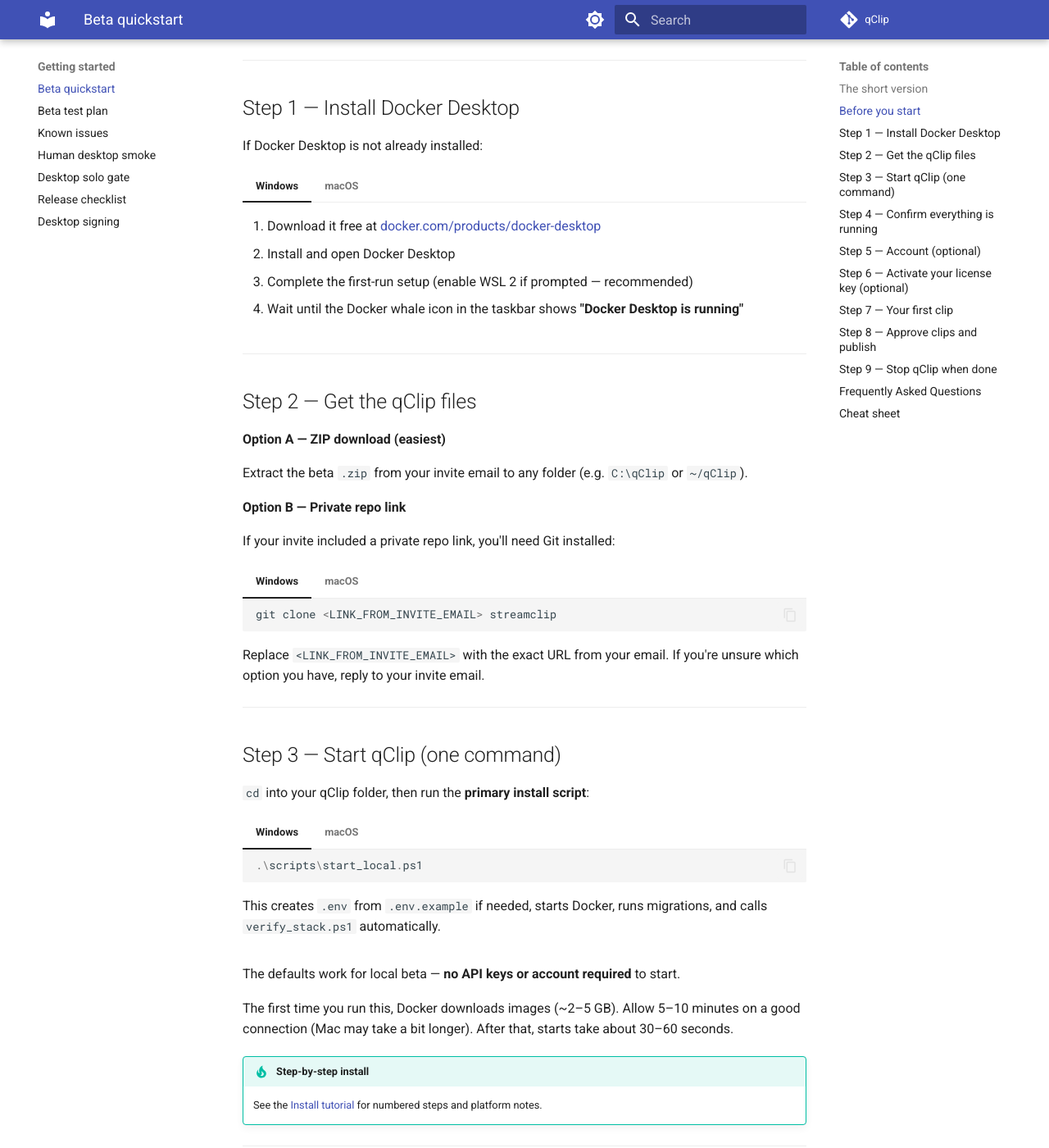
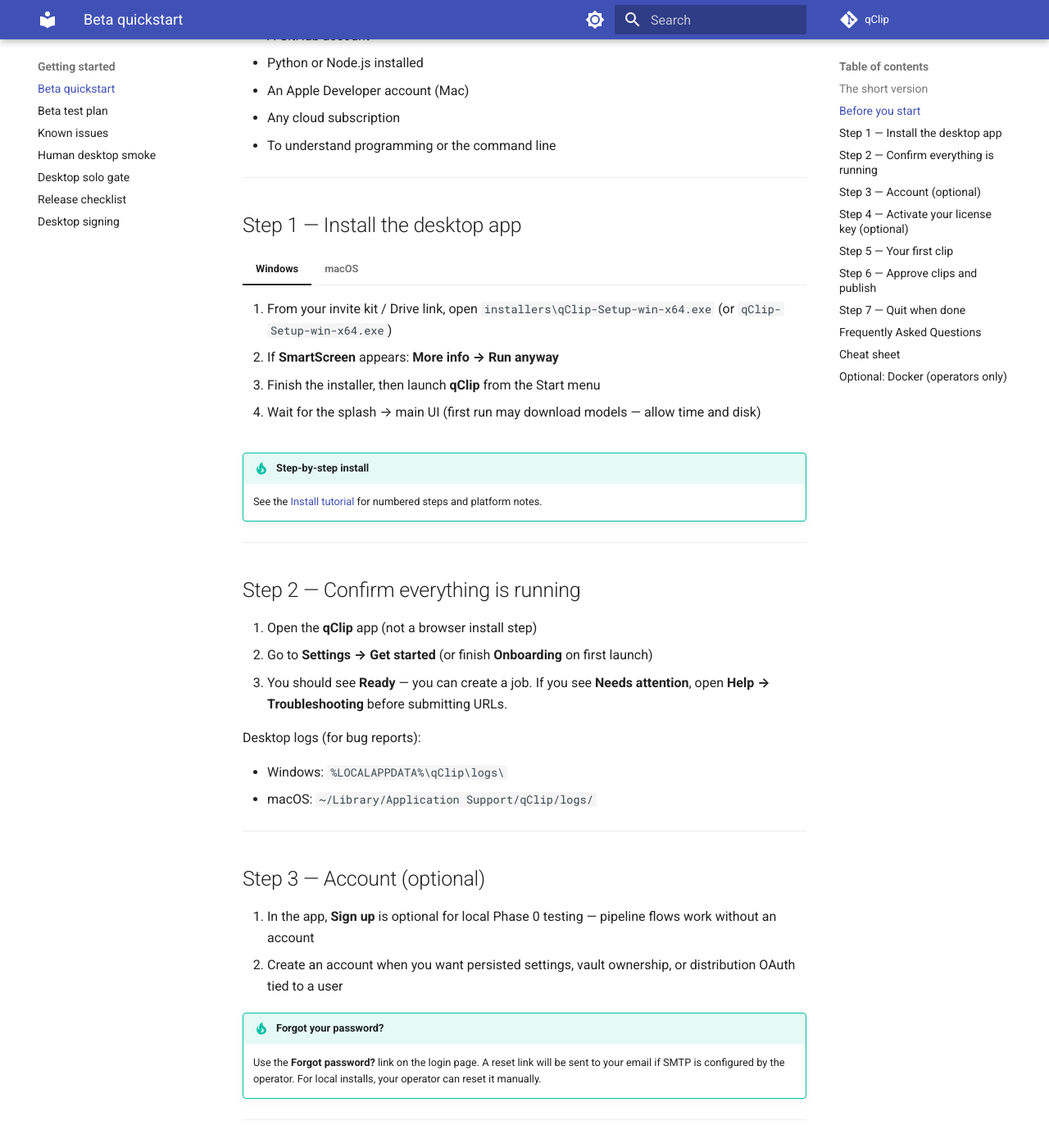
Before and after one commit to WheresWellium/StreamClip, an MkDocs documentation site: the page built from docs/BETA_TESTER_QUICKSTART.md, in a window 1280 px wide and 1400 px high, scrolled down 1789 px. Shown: the whole window at 82% size. Built offline with MkDocs 1.6.1 and Material for MkDocs 9.7.7, drawn with Linux system fonts in a browser that asks for light colours; comment, search, counter and statistics services are not loaded; some of the changed text lies outside the part shown.

Commit message:
docs(beta): make desktop installer the primary creator path
Rewrite quickstart and install tutorial so Step 1 is the .exe/.dmg, not
Docker Desktop. Keep compose as an operators-only appendix; align go-live
invite copy and known-issues ordering with the solo gate.

Co-authored-by: Wells <WheresWellium@users.noreply.github.com>

````diff
--- a/docs/BETA_TESTER_QUICKSTART.md
+++ b/docs/BETA_TESTER_QUICKSTART.md
@@ -1,6 +1,8 @@
 # qClip Beta — Quickstart Guide
 
 Welcome to the qClip beta. This guide takes you from **zero to your first short clip**. Most people finish setup in about **15 minutes**.
+
+**Creators do not need Docker.** Install the Windows `.exe` or macOS `.dmg` from your invite kit.
 
 ---
 
@@ -16,11 +18,13 @@ Welcome to the qClip beta. This guide takes you from **zero to your first short
 |-----|----------|-------|
 | **Windows installer (.exe)** | Windows creators | [Get qClip](BETA_DOWNLOAD.md) — SmartScreen → More info → Run anyway |
 | **macOS installer (.dmg)** | Apple Silicon creators | `qClip-mac-arm64.dmg` — unsigned beta: **right-click → Open** |
-| **Docker** (optional) | Operators / full-stack self-host | Steps below if you prefer compose |
+| **Docker** (optional) | Operators / full-stack self-host | See [optional Docker appendix](#optional-docker-operators-only) |
 
-You do **not** need a GitHub account, Python, or coding experience for the desktop path.
+You do **not** need a GitHub account, Python, Docker Desktop, or coding experience for the desktop path.
 
-**Help in the app:** Open **Help** from the header for quickstart, install, GPU, and troubleshooting — without leaving qClip. The shipped app does **not** include OpenAPI/Swagger or operator settings; those are for local development only.
+**Help in the app:** Open **Help** from the header for quickstart, install, GPU, and troubleshooting — without leaving qClip.
+
+**Solo gate / smoke:** Operators validating installs use [DESKTOP_SOLO_GATE.md](DESKTOP_SOLO_GATE.md) and [HUMAN_DESKTOP_SMOKE.md](HUMAN_DESKTOP_SMOKE.md).
 
 ---
 
@@ -29,7 +33,7 @@ You do **not** need a GitHub account, Python, or coding experience for the deskt
 **You need:**
 
 - **Windows 10/11** or **macOS 12+** (Apple Silicon for the Mac `.dmg`)
-- The desktop installer from your invite (`qClip-Setup-win-x64.exe` or `qClip-mac-arm64.dmg`) — **or** Docker Desktop if you choose the optional compose path
+- The desktop installer from your invite (`qClip-Setup-win-x64.exe` or `qClip-mac-arm64.dmg`)
 - 16 GB RAM minimum — 32 GB recommended
 - On Windows: NVIDIA GPU recommended (CPU-only works but is much slower)
 - On Mac: VideoToolbox / CPU (no NVIDIA) — allow longer job times
@@ -39,155 +43,67 @@ You do **not** need a GitHub account, Python, or coding experience for the deskt
 
 | Term | What it means |
 |------|----------------|
-| Docker | Free app that runs qClip locally |
+| Installer | The `.exe` (Windows) or `.dmg` (Mac) that installs qClip |
 | License key | Unlock code from your invite email |
 | Job | One video you are processing |
 | Clip | One short video cut from that job |
 
 **You do not need:**
 
+- Docker Desktop
 - A GitHub account
 - Python or Node.js installed
 - An Apple Developer account (Mac)
 - Any cloud subscription
-- To understand programming or the command line (copy/paste the commands we give you)
+- To understand programming or the command line
 
 ---
 
-## Step 1 — Install Docker Desktop
-
-If Docker Desktop is not already installed:
+## Step 1 — Install the desktop app
 
 === "Windows"
 
-    1. Download it free at [docker.com/products/docker-desktop](https://www.docker.com/products/docker-desktop/)
-    2. Install and open Docker Desktop
-    3. Complete the first-run setup (enable WSL 2 if prompted — recommended)
-    4. Wait until the Docker whale icon in the taskbar shows **"Docker Desktop is running"**
+    1. From your invite kit / Drive link, open `installers\qClip-Setup-win-x64.exe` (or `qClip-Setup-win-x64.exe`)
+    2. If **SmartScreen** appears: **More info → Run anyway**
+    3. Finish the installer, then launch **qClip** from the Start menu
+    4. Wait for the splash → main UI (first run may download models — allow time and disk)
 
 === "macOS"
 
-    1. Download **Docker Desktop for Mac** — choose **Apple Silicon** or **Intel** to match your machine
-    2. Open the `.dmg`, drag Docker to Applications, launch it
-    3. Complete first-run setup
-    4. Wait until the menu-bar whale shows **Docker Desktop is running**
-
----
-
-## Step 2 — Get the qClip files
-
-**Option A — ZIP download (easiest)**
-
-Extract the beta `.zip` from your invite email to any folder (e.g. `C:\qClip` or `~/qClip`).
-
-**Option B — Private repo link**
-
-If your invite included a private repo link, you'll need Git installed:
-
-=== "Windows"
-
-    ```powershell
-    git clone <LINK_FROM_INVITE_EMAIL> streamclip
-    ```
-
-=== "macOS"
-
-    ```bash
-    git clone <LINK_FROM_INVITE_EMAIL> streamclip
-    ```
-
-Replace `<LINK_FROM_INVITE_EMAIL>` with the exact URL from your email. If you're unsure which option you have, reply to your invite email.
-
----
-
-## Step 3 — Start qClip (one command)
-
-`cd` into your qClip folder, then run the **primary install script**:
-
-=== "Windows"
-
-    ```powershell
-    .\scripts\start_local.ps1
-    ```
-
-    This creates `.env` from `.env.example` if needed, starts Docker, runs migrations, and calls `verify_stack.ps1` automatically.
-
-=== "macOS"
-
-    Manual equivalent (Docker does not ship PowerShell by default):
-
-    ```bash
-    cp .env.example .env    # skip if .env exists
-    docker compose up -d --build
-    docker compose exec -T api alembic upgrade head
-    ```
-
-    Or, if [PowerShell Core](https://github.com/PowerShell/PowerShell) is installed:
-
-    ```bash
-    pwsh -File ./scripts/start_local.ps1
-    ```
-
-The defaults work for local beta — **no API keys or account required** to start.
-
-The first time you run this, Docker downloads images (~2–5 GB). Allow 5–10 minutes on a good connection (Mac may take a bit longer). After that, starts take about 30–60 seconds.
+    1. Open `qClip-mac-arm64.dmg` from your invite kit
+    2. Drag **qClip** to **Applications**
+    3. Unsigned beta: **right-click → Open → Open** (Gatekeeper)
+    4. Wait for splash → main UI
 
 !!! tip "Step-by-step install"
     See the [Install tutorial](tutorials/TUTORIAL_INSTALL.md) for numbered steps and platform notes.
 
 ---
 
-## Step 4 — Confirm everything is running
+## Step 2 — Confirm everything is running
 
-**In the app (all installs):**
-
-1. Open [http://localhost:3000](http://localhost:3000)
+1. Open the **qClip** app (not a browser install step)
 2. Go to **Settings → Get started** (or finish **Onboarding** on first launch)
 3. You should see **Ready** — you can create a job. If you see **Needs attention**, open **Help → Troubleshooting** before submitting URLs.
 
-**Docker beta only (optional deeper check):**
+Desktop logs (for bug reports):
 
-=== "Windows"
-
-    `start_local.ps1` already runs verify. To re-check:
-
-    ```powershell
-    .\scripts\verify_stack.ps1
-    ```
-
-    All checks should be green. If any fail, **stop here** and use **Report a bug** in the app header (or reply to your invite email) with the script output before creating jobs.
-
-=== "macOS"
-
-    ```bash
-    docker compose ps
-    curl -s http://localhost:8000/api/health
-    open http://localhost:3000
-    ```
-
-    Containers should be running/healthy and the health endpoint should respond. Optional: `pwsh -File ./scripts/verify_stack.ps1` if PowerShell Core is installed.
-
-You can also confirm in the browser:
-
-- **App:** [http://localhost:3000](http://localhost:3000) — qClip home screen
-
-!!! note "API health URL (operators only)"
-    `http://localhost:8000/api/health` is for Docker debugging — not shown in the beta app. Desktop `.exe` users can skip it; use **Get started** in Settings instead.
+- Windows: `%LOCALAPPDATA%\qClip\logs\`
+- macOS: `~/Library/Application Support/qClip/logs/`
 
 ---
 
-## Step 5 — Account (optional)
+## Step 3 — Account (optional)
 
-1. Open [http://localhost:3000](http://localhost:3000)
-2. **Sign up** is optional for local Phase 0 testing — the stack works without an account for pipeline flows
-3. Create an account when you want persisted settings, vault ownership, or distribution OAuth tied to a user
+1. In the app, **Sign up** is optional for local Phase 0 testing — pipeline flows work without an account
+2. Create an account when you want persisted settings, vault ownership, or distribution OAuth tied to a user
 
 !!! tip "Forgot your password?"
     Use the **Forgot password?** link on the login page. A reset link will be sent to your email if SMTP is configured by the operator. For local installs, your operator can reset it manually.
 
 ---
 
-## Step 6 — Activate your license key (optional)
+## Step 4 — Activate your license key (optional)
 
 1. Go to **Settings → License**
 2. Paste the license key from your invite email (format: `SCPRO-…` with dashes)
@@ -218,7 +134,7 @@ Your beta key gives you **full access to every feature** — no paywalls, no fea
 
 ---
 
-## Step 8 — Approve clips and publish
+## Step 6 — Approve clips and publish
 
 1. Open a finished clip → review the preview
 2. Click **Approve** on clips you want to keep
@@ -231,27 +147,26 @@ Your beta key gives you **full access to every feature** — no paywalls, no fea
     TikTok direct publish is inbox-only during beta (waiting on app audit). Your clip will be saved to TikTok drafts — complete the post inside the TikTok app.
 
 !!! tip "Scheduled publishes"
-    Docker: keep the `beat` service up (`docker compose ps`). Desktop installer: scheduled posts only fire while the app is running — see [Known issues](BETA_KNOWN_ISSUES.md).
+    Desktop installer: scheduled posts only fire while the app is running — see [Known issues](BETA_KNOWN_ISSUES.md).
 
 ---
 
-## Step 9 — Stop qClip when done
+## Step 7 — Quit when done
 
-```bash
-docker compose down
-```
-
-Your jobs, clips, and settings are saved in Docker volumes and will be there next time you start. To fully wipe and start fresh, add `-v` (this deletes everything).
+Quit **qClip** from the app menu / tray. Your jobs and settings stay under the app data folder for the next launch.
 
 ---
 
 ## Frequently Asked Questions
 
+**Do I need Docker?**
+No. Creators use the Windows `.exe` or macOS `.dmg`. Docker is only for operators who want the full compose stack.
+
 **Do I need a GitHub account to use qClip?**
-No. Use the Windows `.exe` or macOS `.dmg` from your invite (or Docker if you prefer). On Mac you do **not** need an Apple Developer account for unsigned beta (**right-click → Open**).
+No. Use the installer from your invite. On Mac you do **not** need an Apple Developer account for unsigned beta (**right-click → Open**).
 
 **The download link sent me to GitHub and I got a 404 — what do I do?**
-Reply to your invite email and ask for the `.zip` beta package. You do not need a GitHub account to run qClip.
+Reply to your invite email and ask for the invite kit / Drive package. Anonymous GitHub release URLs 404 on the private repo.
 
 **My license key isn't working. What format should it be?**
 The key from your beta invite starts with `SCPRO-` (four hex groups with dashes). Paste the entire string. If it still fails, open **Settings → License**, click **Show details** under **This install**, and reply to your invite email with what you see.
@@ -260,31 +175,27 @@ The key from your beta invite starts with `SCPRO-` (four hex groups with dashes)
 Everything — full access, no limits. Your beta key is equivalent to the highest tier.
 
 **Does qClip send my videos to the cloud?**
-No. All processing happens on your machine (desktop sidecar or local Docker). Your videos never leave unless you publish to YouTube/TikTok through the publish flow.
+No. All processing happens on your machine. Your videos never leave unless you publish to YouTube/TikTok through the publish flow.
 
-**Can I run qClip on a Mac or Linux machine?**
-Yes. **Mac creators use the desktop `.dmg`** (`qClip-mac-arm64.dmg`) — no Docker. See [Get qClip](BETA_DOWNLOAD.md). Unsigned beta: **right-click → Open**. Docker remains optional for operators. NVENC needs NVIDIA (Windows/Linux); Mac uses VideoToolbox / CPU. Builders: [macOS installer notes](MACOS_INSTALLER.md).
+**Can I run qClip on a Mac?**
+Yes. Use `qClip-mac-arm64.dmg` — no Docker. See [Get qClip](BETA_DOWNLOAD.md). Unsigned beta: **right-click → Open**.
 
 **The app is running but clips are taking way too long. Help?**
-On **Windows desktop**: NVIDIA + NVENC helps most. On **Docker Windows**: enable GPU in Docker Desktop → Settings → Resources → GPU. On **Mac**: prefer the `.dmg`; slow jobs are normal without NVIDIA — try a shorter source for beta.
+On **Windows desktop**: NVIDIA + NVENC helps most. On **Mac**: slow jobs are normal without NVIDIA — try a shorter source for beta.
 
 **TikTok says "upload to inbox" instead of publishing directly. Is that a bug?**
 No — this is expected during beta. TikTok restricts direct publish until an app audit is complete. Your clip will be in TikTok drafts; post it from within the TikTok app.
 
 **How do I update qClip when a new beta version ships?**
-You'll get an email. Pull the new files (or re-extract the zip), then:
-```bash
-docker compose pull
-docker compose up -d
-```
+You'll get an email with a new installer (or kit). Install over the previous version. Auto-update is not the primary beta path yet.
 
 **Where do I report bugs or feedback?**
-Use **Report a bug** or **Beta feedback** in the app header (top bar). Every submission is logged and read. You can also reply to your invite email.
+Use **Report a bug** or **Beta feedback** in the app header (top bar). You can also reply to your invite email.
 
 **What information should I include in a bug report?**
 - The job ID (shown on the job detail page)
 - Your GPU model (or "no GPU / CPU only")
-- The last 50 lines of logs: `docker compose logs api worker --tail 50`
+- Zip of `%LOCALAPPDATA%\qClip\logs\` (Windows) or `~/Library/Application Support/qClip/logs/` (Mac)
 - What you expected vs. what happened
 
 ---
@@ -293,19 +204,42 @@ Use **Report a bug** or **Beta feedback** in the app header (top bar). Every sub
 
 | Task | Command / Location |
 |------|--------------------|
-| Start qClip (Windows `.exe` / Mac `.dmg`) | Open the installed **qClip** app |
-| Start qClip (Docker, optional) | `docker compose up -d` (Windows: or `.\scripts\start_local.ps1`) |
-| Stop qClip (desktop) | Quit the app |
-| Stop qClip (Docker) | `docker compose down` |
-| Check health (desktop) | **Settings → Get started** — should show **Ready** |
-| Check health (Docker) | `.\scripts\verify_stack.ps1` / `docker compose ps` |
-| View logs (Docker) | `docker compose logs api worker --tail 50` |
-| Check GPU in worker (NVIDIA Docker hosts) | `docker compose exec worker nvidia-smi` |
-| App URL | [http://localhost:3000](http://localhost:3000) |
+| Start qClip | Open the installed **qClip** app |
+| Stop qClip | Quit the app |
+| Check health | **Settings → Get started** — should show **Ready** |
+| View logs | `%LOCALAPPDATA%\qClip\logs\` / `~/Library/Application Support/qClip/logs/` |
 | In-app Help | Header → **Help** |
 | Settings → License | Activate your beta key here |
 | Settings → Distribution | Connect YouTube Shorts / TikTok |
 
 ---
 
-*Phase 0 beta · [Tutorials](tutorials/TUTORIAL_INSTALL.md) · [Known issues](BETA_KNOWN_ISSUES.md) · [Full test plan](BETA_TESTER_PLAN.md) · Questions? Reply to your invite email.*
+## Optional: Docker (operators only)
+
+Skip this entire section unless you are self-hosting the compose stack.
+
+1. Install [Docker Desktop](https://www.docker.com/products/docker-desktop/)
+2. Extract the beta repo/zip, then:
+
+=== "Windows"
+
+    ```powershell
+    .\scripts\start_local.ps1
+    ```
+
+=== "macOS"
+
+    ```bash
+    cp .env.example .env    # skip if .env exists
+    docker compose up -d --build
+    docker compose exec -T api alembic upgrade head
+    ```
+
+3. Open [http://localhost:3000](http://localhost:3000) · verify with `.\scripts\verify_stack.ps1` or `docker compose ps`
+4. Stop with `docker compose down`
+
+See [Get qClip](BETA_DOWNLOAD.md) Docker tabs for details.
+
+---
+
+*Phase 0 beta · [Install tutorial](tutorials/TUTORIAL_INSTALL.md) · [Known issues](BETA_KNOWN_ISSUES.md) · [Solo gate](DESKTOP_SOLO_GATE.md) · Questions? Reply to your invite email.*
--- a/docs/tutorials/TUTORIAL_INSTALL.md
+++ b/docs/tutorials/TUTORIAL_INSTALL.md
@@ -1,11 +1,11 @@
-# Tutorial — Install qClip (Docker)
+# Tutorial — Install qClip (desktop)
 
 **Time:** ~15 minutes · **Prerequisite:** [Beta quickstart](../BETA_TESTER_QUICKSTART.md)
 
-This tutorial walks through the **recommended install path** for Phase 0 beta: Docker Desktop + `start_local.ps1` on Windows, with macOS equivalents where they differ.
+This tutorial walks through the **recommended install path** for Phase 0 beta: the **Windows `.exe` or macOS `.dmg` desktop installer**. Creators do **not** need Docker.
 
-!!! tip "Windows one-click installer"
-    Using the `.exe` from [Get qClip](../BETA_DOWNLOAD.md#one-click-installers)? Skip Docker steps — open the app and use **Settings → Get started** until you see **Ready**.
+!!! tip "Operators only"
+    Prefer Docker compose? See [Optional Docker](#optional-docker-operators-only) at the bottom, or [Get qClip](../BETA_DOWNLOAD.md) Docker tabs.
 
 ---
 
@@ -13,140 +13,84 @@ This tutorial walks through the **recommended install path** for Phase 0 beta: D
 
 | Requirement | Windows | macOS |
 |-------------|---------|-------|
-| OS | Windows 10/11 64-bit | macOS 12+ |
-| Runtime | [Docker Desktop](https://www.docker.com/products/docker-desktop/) (WSL2) | Docker Desktop for Mac (Apple Silicon or Intel) |
+| OS | Windows 10/11 64-bit | macOS 12+ Apple Silicon |
+| Runtime | `qClip-Setup-win-x64.exe` | `qClip-mac-arm64.dmg` |
 | RAM | 16 GB min / 32 GB recommended | Same |
-| GPU | NVIDIA recommended | CPU-only (expected) |
+| GPU | NVIDIA recommended | CPU / VideoToolbox (expected) |
 | Accounts | **None required** to install or run | Same |
 
 !!! tip "No GitHub account needed"
-    Use the `.zip` from your invite email — [Get qClip](../BETA_DOWNLOAD.md).
+    Use the installer from your invite kit — [Get qClip](../BETA_DOWNLOAD.md). Anonymous GitHub release URLs 404 on the private repo.
 
-## Step 1 — Install Docker Desktop
+---
+
+## Step 1 — Get the installer
+
+From your invite email / Drive / Lemon Squeezy kit:
+
+- Windows: `installers/qClip-Setup-win-x64.exe`
+- macOS: `installers/qClip-mac-arm64.dmg`
+
+Operator rebuild (optional):
+
+```powershell
+.\scripts\fetch_desktop_artifacts.ps1 -Tag v1.0.0-beta.5
+.\scripts\prepare_beta_kit.ps1 -IncludeInstaller -Tag v1.0.0-beta.5
+```
+
+---
+
+## Step 2 — Install
 
 === "Windows"
 
-    1. Download [Docker Desktop for Windows](https://www.docker.com/products/docker-desktop/)
-    2. Install and launch Docker Desktop
-    3. Enable **WSL 2** if prompted (recommended)
-    4. Wait until the taskbar whale shows **Docker Desktop is running**
+    1. Run `qClip-Setup-win-x64.exe`
+    2. If **SmartScreen** appears: **More info → Run anyway**
+    3. Finish NSIS setup
+    4. Launch **qClip** from the Start menu
 
 === "macOS"
 
-    1. Download **Docker Desktop for Mac** — pick **Apple Silicon** or **Intel** to match your Mac
-    2. Drag Docker to Applications and launch it
-    3. Wait until the menu-bar whale shows **Docker Desktop is running**
+    1. Open `qClip-mac-arm64.dmg`
+    2. Drag **qClip** to **Applications**
+    3. Unsigned beta: **right-click → Open → Open**
+    4. Launch from Applications
+
+!!! note "First run"
+    First launch may download Whisper/YOLO models (multi-GB). Allow disk space and time. No Docker pull is involved.
 
 ---
 
-## Step 2 — Get the qClip files
+## Step 3 — Verify you're ready
 
-Extract the beta `.zip` from your invite email to a folder, for example:
-
-- Windows: `C:\qClip`
-- macOS: `~/qClip`
-
-If your invite included a private repo link, clone with Git. When unsure, reply to your invite email.
-
----
-
-## Step 3 — Start the stack (primary path)
-
-=== "Windows"
-
-    Open **PowerShell**, `cd` into your qClip folder, then run:
-
-    ```powershell
-    .\scripts\start_local.ps1
-    ```
-
-    This script:
-
-    1. Checks Docker is running
-    2. Creates `.env` from `.env.example` if missing
-    3. Runs `docker compose up -d --build`
-    4. Applies database migrations
-    5. Runs `verify_stack.ps1` automatically
-
-=== "macOS"
-
-    Docker Desktop does not ship PowerShell by default. Use the manual equivalent:
-
-    ```bash
-    cd ~/qClip
-    cp .env.example .env    # skip if .env already exists
-    docker compose up -d --build
-    docker compose exec -T api alembic upgrade head
-    ```
-
-    Optional — if [PowerShell Core](https://github.com/PowerShell/PowerShell) is installed:
-
-    ```bash
-    pwsh -File ./scripts/start_local.ps1
-    ```
-
-!!! note "First run"
-    Docker downloads images (~2–5 GB). Allow 5–15 minutes on a good connection.
-
----
-
-## Step 4 — Verify you're ready
-
-**In the app (all paths):**
-
-1. Open [http://localhost:3000](http://localhost:3000) (Docker) or launch the desktop app (`.exe`)
+1. Launch the **qClip** desktop app
 2. Go to **Settings → Get started**
 3. **Ready** — proceed to [First job](TUTORIAL_FIRST_JOB.md). **Needs attention** — open **Help → Troubleshooting** before creating jobs.
-
-**Docker only (optional):**
-
-=== "Windows"
-
-    `start_local.ps1` already runs verify. To re-check later:
-
-    ```powershell
-    .\scripts\verify_stack.ps1
-    ```
-
-=== "macOS"
-
-    ```bash
-    docker compose ps
-    curl -s http://localhost:8000/api/health
-    open http://localhost:3000
-    ```
-
-    Or: `pwsh -File ./scripts/verify_stack.ps1`
-
-**Pass criteria:** **Ready** in the app, or all checks green from `verify_stack.ps1` (Windows) / healthy containers (Mac).
 
 | Check | Expected |
 |-------|----------|
 | **Settings → Get started** | **Ready** |
-| [http://localhost:3000](http://localhost:3000) | qClip home screen |
+| Logs folder | Windows `%LOCALAPPDATA%\qClip\logs\` · Mac `~/Library/Application Support/qClip/logs/` |
 
 !!! warning "Stop if not ready"
-    Do **not** create jobs until **Get started** shows **Ready** (or Docker verify passes). Post output via **Report a bug** or your beta channel. See [Troubleshooting](TUTORIAL_TROUBLESHOOTING.md).
+    Do **not** create jobs until **Get started** shows **Ready**. Post logs via **Report a bug** or your beta channel. See [Troubleshooting](TUTORIAL_TROUBLESHOOTING.md).
+
+Human smoke checklist: [HUMAN_DESKTOP_SMOKE.md](../HUMAN_DESKTOP_SMOKE.md) · gate: [DESKTOP_SOLO_GATE.md](../DESKTOP_SOLO_GATE.md).
 
 ---
 
-## Step 5 — Account and license (optional)
+## Step 4 — Account and license (optional)
 
-1. Open [http://localhost:3000](http://localhost:3000)
-2. **Sign up** is optional for local beta — defaults work without API keys
-3. **License key** (from invite email) is optional for Phase 0 technical testing; paste in **Settings → License** when you have one
+1. **Sign up** is optional for local beta — defaults work without API keys
+2. **License key** (from invite email) is optional for Phase 0 technical testing; paste in **Settings → License** when you have one
 
 Beta keys unlock full access. Without a key, most local pipeline features still work for T0-1 through T0-4 flows.
 
 ---
 
-## Step 6 — Stop when done
+## Step 5 — Quit when done
 
-```bash
-docker compose down
-```
-
-Data persists in Docker volumes. Add `-v` only to wipe everything.
+Quit the **qClip** app. Data persists under the OS app-data directory.
 
 ---
 
@@ -160,4 +104,28 @@ Data persists in Docker volumes. Add `-v` only to wipe everything.
 
 ---
 
-*See also: [Beta quickstart](../BETA_TESTER_QUICKSTART.md) · [Known issues](../BETA_KNOWN_ISSUES.md)*
+## Optional: Docker (operators only)
+
+Not the creator path. Use only for self-host compose:
+
+=== "Windows"
+
+    1. Install [Docker Desktop](https://www.docker.com/products/docker-desktop/) (WSL2)
+    2. Extract the beta zip / clone repo
+    3. `.\scripts\start_local.ps1`
+    4. Open [http://localhost:3000](http://localhost:3000); re-check with `.\scripts\verify_stack.ps1`
+
+=== "macOS"
+
+    ```bash
+    cp .env.example .env
+    docker compose up -d --build
+    docker compose exec -T api alembic upgrade head
+    open http://localhost:3000
+    ```
+
+Stop with `docker compose down`. Details: [BETA_DOWNLOAD.md](../BETA_DOWNLOAD.md).
+
+---
+
+*See also: [Beta quickstart](../BETA_TESTER_QUICKSTART.md) · [Known issues](../BETA_KNOWN_ISSUES.md) · [Get qClip](../BETA_DOWNLOAD.md)*
--- a/mkdocs.yml
+++ b/mkdocs.yml
@@ -92,7 +92,7 @@ nav:
       - Release checklist: RELEASE_CHECKLIST.md
       - Desktop signing: DESKTOP_SIGNING.md
   - Tutorials:
-      - Install (Docker): tutorials/TUTORIAL_INSTALL.md
+      - Install (desktop): tutorials/TUTORIAL_INSTALL.md
       - First job: tutorials/TUTORIAL_FIRST_JOB.md
       - Edit & approve: tutorials/TUTORIAL_EDIT_APPROVE.md
       - Publish to YouTube: tutorials/TUTORIAL_PUBLISH_YOUTUBE.md
````
Also changed, not shown: other parts of docs/BETA_TESTER_QUICKSTART.md (+1 -1 lines), docs/BETA_KNOWN_ISSUES.md (+13 -10 lines), docs/SESSION_STATE.md (+3 -2 lines).
